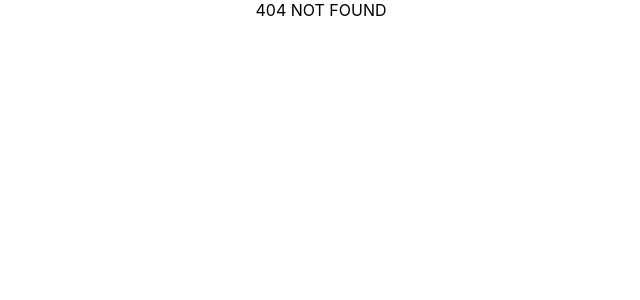
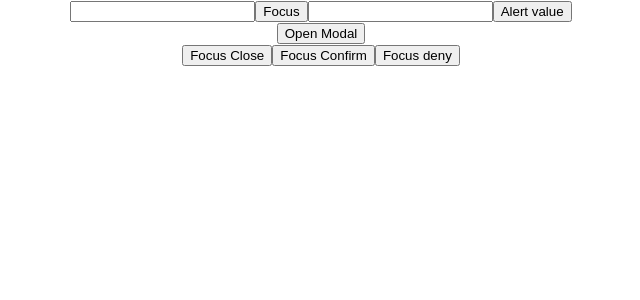
Before and after one commit to Alexyei/react-hooks, a React (Create React App) app: page /imperative-handle in a window 1280 px wide. Before the commit this address had no page. Shown: the top 300 px of the page, without its empty margins (319-959 px from the left). Built offline with nearby package versions, Linux system fonts and the light colour scheme.

Commit message:
useImperativeHandle

```diff
--- a/src/App.css
+++ b/src/App.css
@@ -1,5 +1,9 @@
 .App {
   text-align: center;
+}
+
+.App button:focus{
+  border: 1px solid blue;
 }
 
 .App-logo {
--- /dev/null
+++ b/src/components/build-in-hooks/useImperativeHandle.tsx
@@ -0,0 +1,93 @@
+import {ChangeEvent, createRef, FC, forwardRef, useImperativeHandle, useRef, useState} from "react";
+
+//useImperativeHandle нужен чтобы изменить ref на свобственный объект, чтобы управлять логикой ref во внутреннем компннете, а во внешний передовать только удобный интерфейс
+const UseImperativeHandleExample: FC = () => {
+    const [value, setValue] = useState('')
+    const [open, setOpen] = useState(false)
+    const inputRef = createRef<HTMLInputElement>()
+    const imperativeHandleRef = createRef<{ alertValue: () => void }>()
+    const modalRef = createRef<CustomModalRef>()
+
+    // const imperativeHandleRef = useRef<{alertValue: ()=>void}>()
+    function handleChange(e: ChangeEvent<HTMLInputElement>) {
+        setValue(e.target.value)
+    }
+
+
+
+    return (
+        <>
+            <CustomInput value={value} onChange={handleChange} ref={inputRef}/>
+            <button onClick={() => inputRef.current?.focus()}>Focus</button>
+            <CustomInputImperativeHandle value={value} onChange={handleChange} ref={imperativeHandleRef}/>
+            <button onClick={() => imperativeHandleRef.current?.alertValue()}>Alert value</button>
+            <div>
+                <button onClick={() => setOpen(true)}>Open Modal</button>
+                <div>
+                    <button onClick={() => modalRef.current?.closeFocus()}>Focus Close</button>
+                    <button onClick={() =>{console.log(modalRef.current); modalRef.current?.confirmFocus()}}>Focus Confirm</button>
+                    <button onClick={() => modalRef.current?.denyFocus()}>Focus deny</button>
+                </div>
+                <CustomModal isOpen={open} title={'Модальное окно'} onClose={() => setOpen(false)} ref={modalRef}/>
+            </div>
+        </>
+    )
+}
+
+
+const CustomInput = forwardRef<HTMLInputElement, { value: string, onChange: (e: ChangeEvent<HTMLInputElement>) => void }>((props, ref) => {
+    return (
+        <input ref={ref} {...props}/>
+    )
+})
+
+const CustomInputImperativeHandle = forwardRef<{ alertValue: () => void }, { value: string, onChange: (e: ChangeEvent<HTMLInputElement>) => void }>((props, ref) => {
+    useImperativeHandle(ref, () => {
+        return {alertValue: () => alert(props.value)}
+    }, [props.value])
+
+    return (
+        <input {...props}/>
+    )
+})
+
+type CustomModalRef = {
+    denyFocus: () => void,
+    confirmFocus: () => void,
+    closeFocus: () => void
+}
+
+const CustomModal = forwardRef<CustomModalRef, { isOpen: boolean, title: string, onClose: () => void }>(({
+                                                                                                             isOpen,
+                                                                                                             onClose,
+                                                                                                             title
+                                                                                                         }, ref) => {
+
+
+    const denyBtn = createRef<HTMLButtonElement>()
+    const confirmBtn = createRef<HTMLButtonElement>()
+    const closeBtn = createRef<HTMLButtonElement>()
+
+    useImperativeHandle(ref, () => {
+        return {
+            denyFocus: () => denyBtn.current?.focus(),
+            confirmFocus: () => confirmBtn.current?.focus(),
+            closeFocus: () => closeBtn.current?.focus()
+        }
+    }, [])
+
+    if (!isOpen) return null;
+
+    return (
+        <div>
+            <button onClick={onClose} ref={closeBtn}>&times;</button>
+            <h1>{title}</h1>
+            <div>
+                <button ref={confirmBtn}>Confirm</button>
+                <button ref={denyBtn}>Deny</button>
+            </div>
+        </div>
+    )
+})
+
+export default UseImperativeHandleExample;
--- a/src/router/routes.tsx
+++ b/src/router/routes.tsx
@@ -7,6 +7,7 @@ import UseRefExample from "../components/build-in-hooks/useRef";
 import UseReducerExample from "../components/build-in-hooks/useReducer";
 import UseCallbackExample from "../components/build-in-hooks/useCallback";
 import UseLayoutEffectExample from "../components/useLayoutEffect";
+import UseImperativeHandleExample from "../components/build-in-hooks/useImperativeHandle";
 
 export const publicRoutes= [
     {path: '/',element:(<UseStateExample/>),linkName:'useState'},
@@ -18,5 +19,6 @@ export const publicRoutes= [
     {path: '/reducer', element: (<UseReducerExample/>), linkName: 'useReducer'},
     {path: '/callback', element: (<UseCallbackExample/>), linkName: 'useCallback'},
     {path: '/layout-effect', element: (<UseLayoutEffectExample/>), linkName: 'useLayoutEffect'},
+    {path: '/imperative-handle', element: (<UseImperativeHandleExample/>), linkName: 'useImperativeHandle'},
     {path: '*',element:(<div>404 NOT FOUND</div>)}
 ]
```
Also changed, not shown: 1 other file (tests, documents, lock files or other folders).
